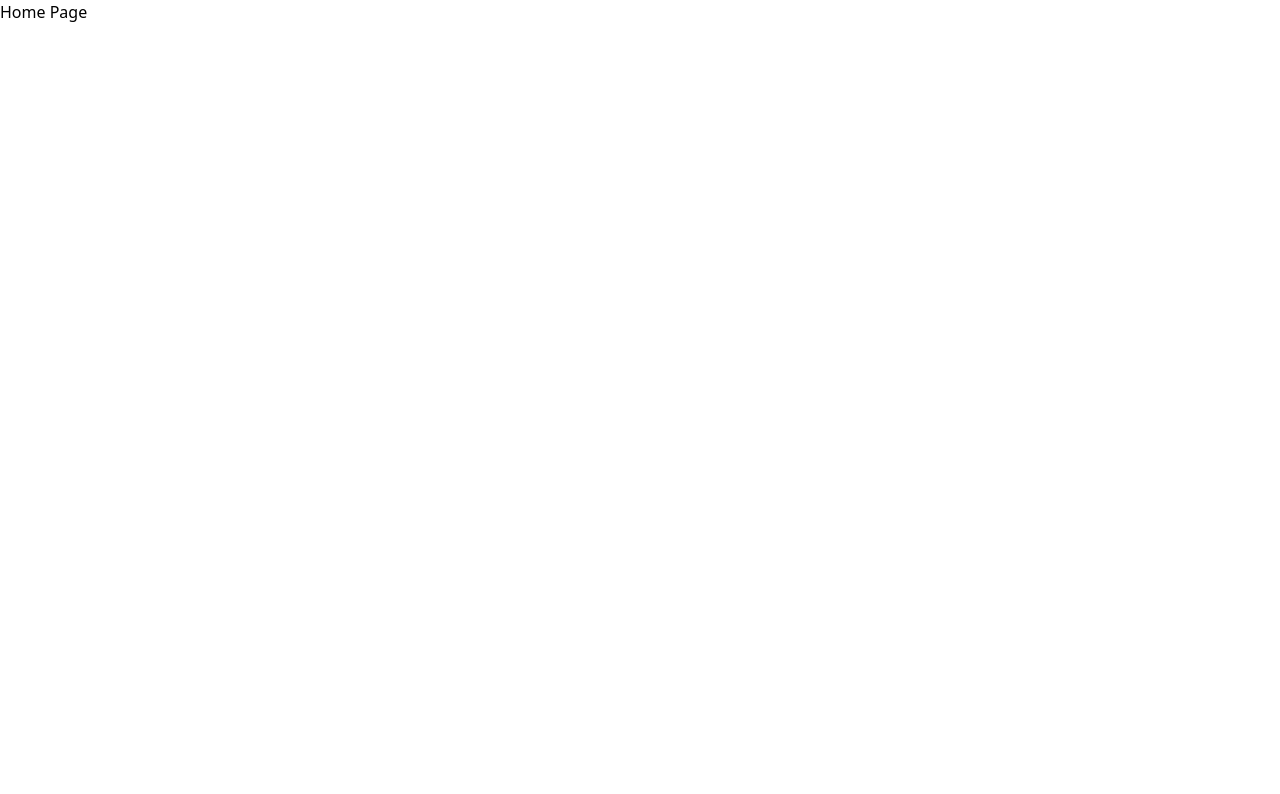
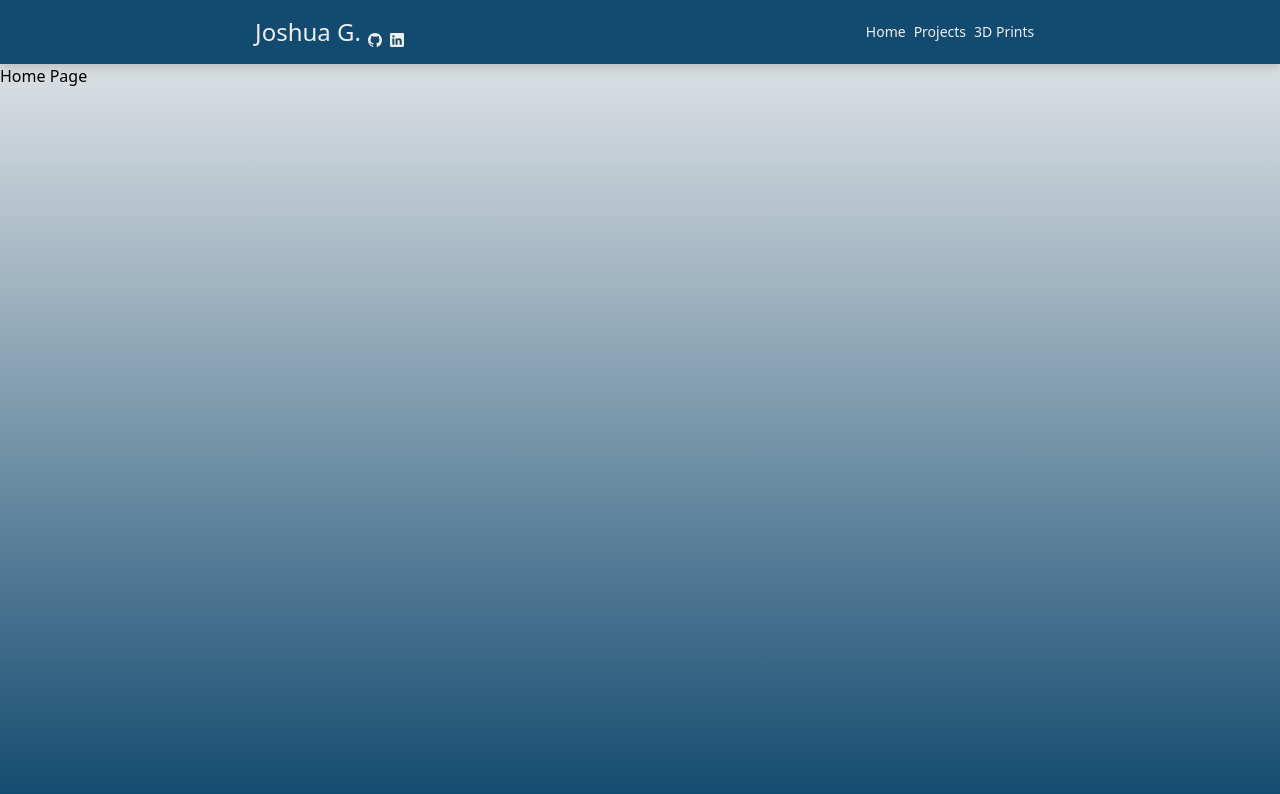
Before and after one commit to Joshawott64/Joshawott64.github.io, a React (Vite) app: page / in a window 1280 px wide. Shown: the top 794 px of the page. Built offline with nearby package versions, Linux system fonts and the light colour scheme.

Commit message:
created base navbar

```diff
--- a/src/App.jsx
+++ b/src/App.jsx
@@ -1,33 +1,17 @@
 import { useState } from "react";
+import { Link, Outlet, useNavigate } from "react-router-dom";
 import Navbar from "./components/navbar/Navbar.jsx";
-import { IoLogoGithub } from "react-icons/io";
 
 function App() {
-  const [count, setCount] = useState(0);
-
   return (
-    <>
-      <div>
-        <a href="https://vite.dev" target="_blank">
-          <img src={viteLogo} className="logo" alt="Vite logo" />
-        </a>
-        <a href="https://react.dev" target="_blank">
-          <img src={reactLogo} className="logo react" alt="React logo" />
-        </a>
+    <div className="h-svh select-none">
+      <div className="fixed z-50 w-full">
+        <Navbar />
       </div>
-      <h1>Vite + React</h1>
-      <div className="card">
-        <button onClick={() => setCount((count) => count + 1)}>
-          count is {count}
-        </button>
-        <p>
-          Edit <code>src/App.jsx</code> and save to test HMR
-        </p>
+      <div className="flex flex-col justify-start w-full h-full pt-16 pb-16 bg-gradient-to-b from-lightest to-dark">
+        <Outlet />
       </div>
-      <p className="read-the-docs">
-        Click on the Vite and React logos to learn more
-      </p>
-    </>
+    </div>
   );
 }
 
--- a/src/components/navbar/Navbar.jsx
+++ b/src/components/navbar/Navbar.jsx
@@ -1,8 +1,30 @@
+import { Link, Outlet, useNavigate } from "react-router-dom";
+import { IoLogoGithub, IoLogoLinkedin } from "react-icons/io5";
+
 const Navbar = () => {
+  // invoke useNavigate
+  const navigate = useNavigate();
+
   return (
-    <>
-      <p>Navbar</p>
-    </>
+    <div className="relative flex justify-start place-items-center w-full h-16 z-50 px-5 text-lightest bg-dark drop-shadow-lg">
+      <div className="flex-1 flex justify-center place-items-end gap-x-1.5">
+        <h1 className="text-2xl font-light">Joshua G.</h1>
+        <a href="https://github.com/Joshawott64" target="_blank">
+          <IoLogoGithub />
+        </a>
+        <a
+          href="https://www.linkedin.com/in/joshua-gray-74b67930b"
+          target="_blank"
+        >
+          <IoLogoLinkedin />
+        </a>
+      </div>
+      <div className="flex-1 flex justify-center gap-x-2 text-sm font-extralight">
+        <p onClick={() => navigate("/")}>Home</p>
+        <p onClick={() => navigate("/projects")}>Projects</p>
+        <p onClick={() => navigate("/prints")}>3D Prints</p>
+      </div>
+    </div>
   );
 };
 
--- a/src/main.jsx
+++ b/src/main.jsx
@@ -1,4 +1,4 @@
-import { StrictMode } from "react";
+import React, { StrictMode } from "react";
 import { createRoot } from "react-dom/client";
 import {
   createBrowserRouter,
@@ -6,19 +6,19 @@ import {
   Route,
   RouterProvider,
 } from "react-router-dom";
-import "./index.css";
 import App from "./App.jsx";
 import HomePage from "./pages/HomePage.jsx";
 import ProjectsPage from "./pages/ProjectsPage.jsx";
 import PrintsPage from "./pages/PrintsPage.jsx";
 import ErrorPage from "./pages/ErrorPage.jsx";
+import "./index.css";
 
 const router = createBrowserRouter(
   createRoutesFromElements(
-    <Route path="/" elements={<App />} errorElement={<ErrorPage />}>
+    <Route path="/" element={<App />} errorElement={<ErrorPage />}>
       <Route index element={<HomePage />} />
       <Route path="projects" element={<ProjectsPage />} />
-      <Route path="print" element={<PrintsPage />} />
+      <Route path="prints" element={<PrintsPage />} />
     </Route>
   )
 );
```
